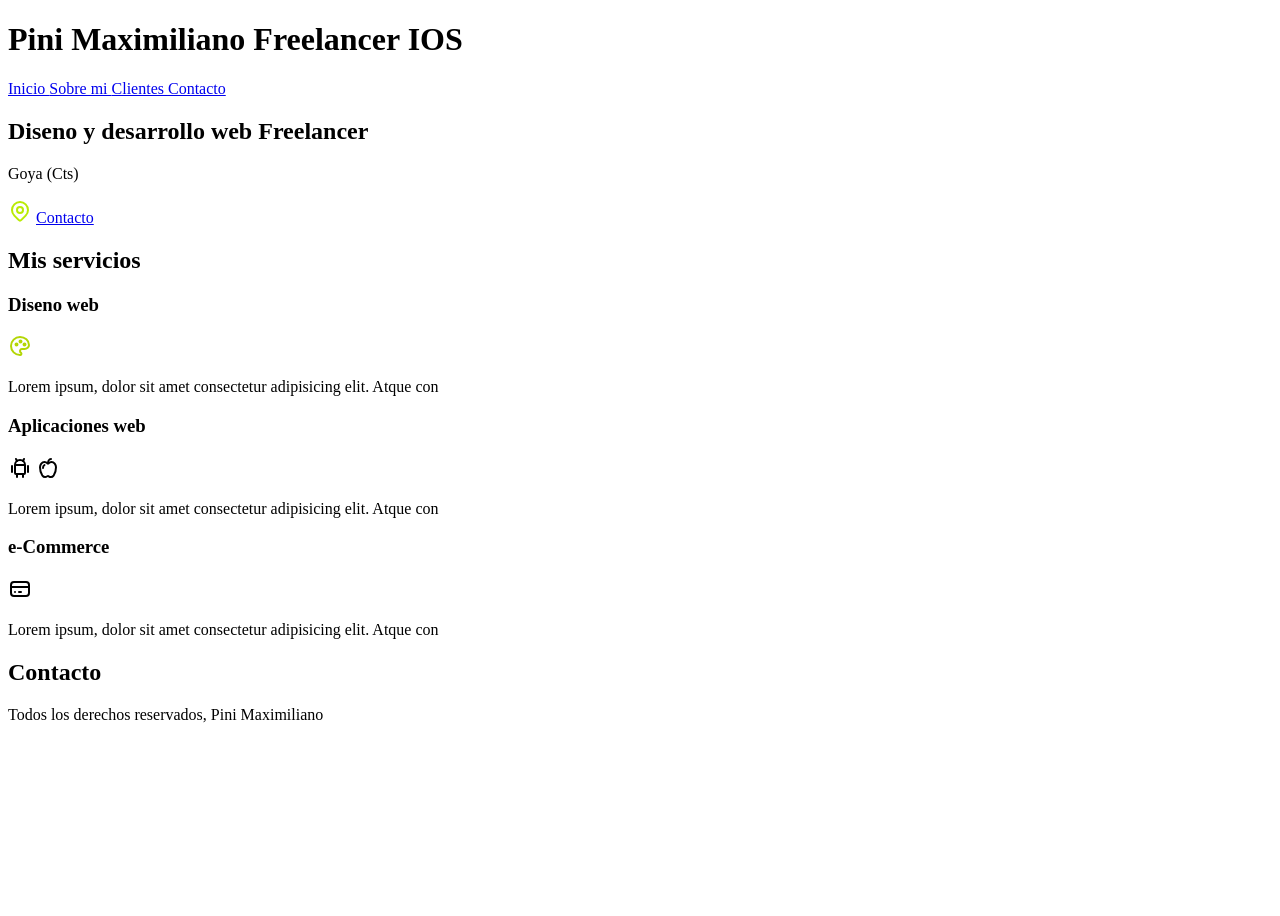
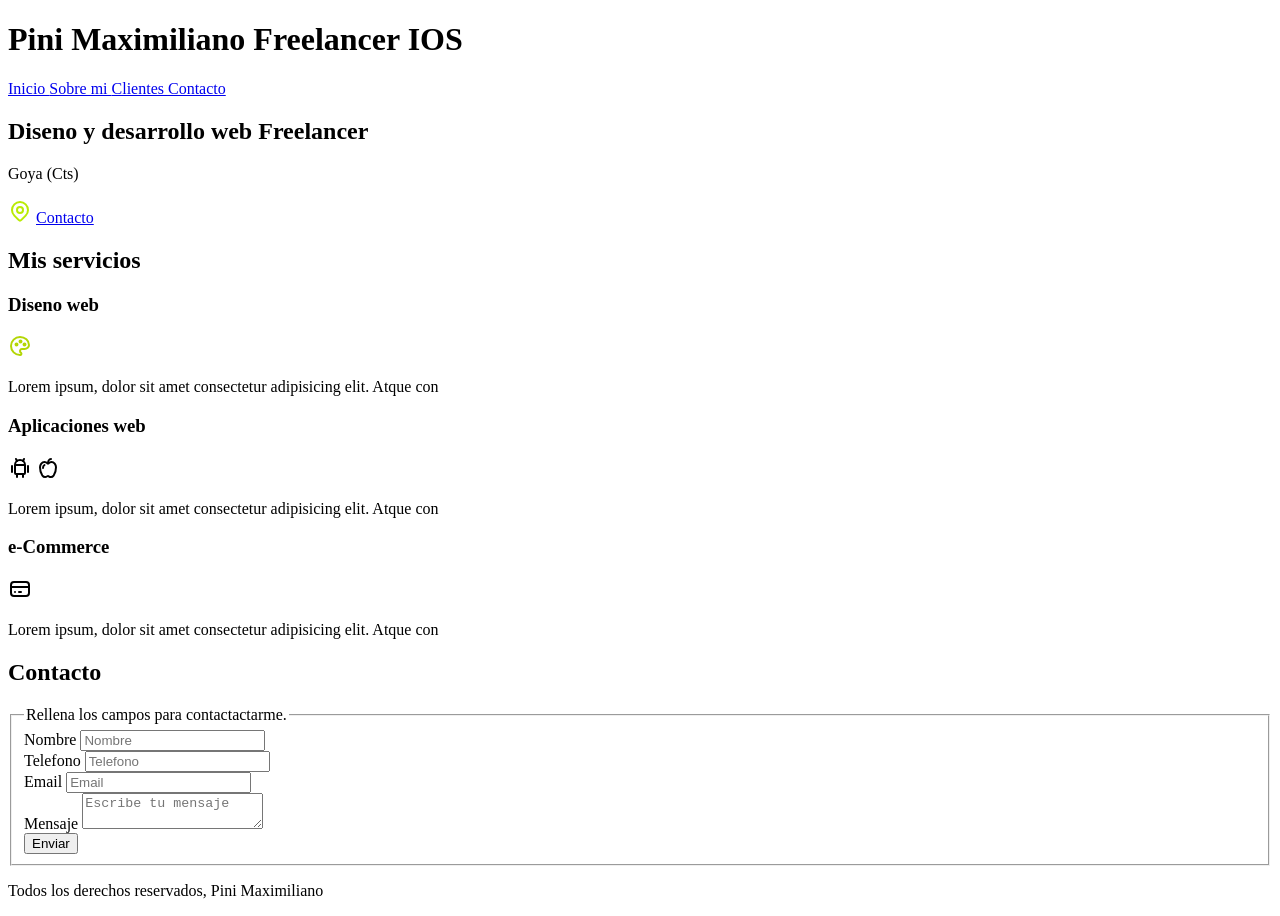
Before and after one commit to Pinii81/proyecto-html, a plain HTML site: page index.html in a window 1280 px wide. Before the commit the page ends 800 px from the top, so only its background shows below. Drawn offline with Linux system fonts and the light colour scheme.

Commit message:
formulario

```diff
--- a/index.html
+++ b/index.html
@@ -49,6 +49,37 @@
 
     <section>
         <h2> Contacto </h2>
+        <form>
+            <fieldset>
+                <legend>
+                        Rellena los campos para contactactarme.
+                </legend>
+
+                <div>
+                    <label> Nombre </label>
+                    <input type="text" placeholder="Nombre">
+                </div>
+
+                <div>
+                    <label>Telefono</label>
+                    <input type="tel" placeholder="Telefono">
+                </div>
+
+                <div>
+                    <label >Email</label>
+                    <input type="email" placeholder="Email">
+                </div>
+
+                <div>
+                    <label>Mensaje</label>
+                    <textarea  placeholder="Escribe tu mensaje"></textarea>
+                </div>
+
+                <div>
+                    <input type="submit" value="Enviar">
+                </div>
+            </fieldset>
+        </form>
     </section>
 
     <footer>
```
